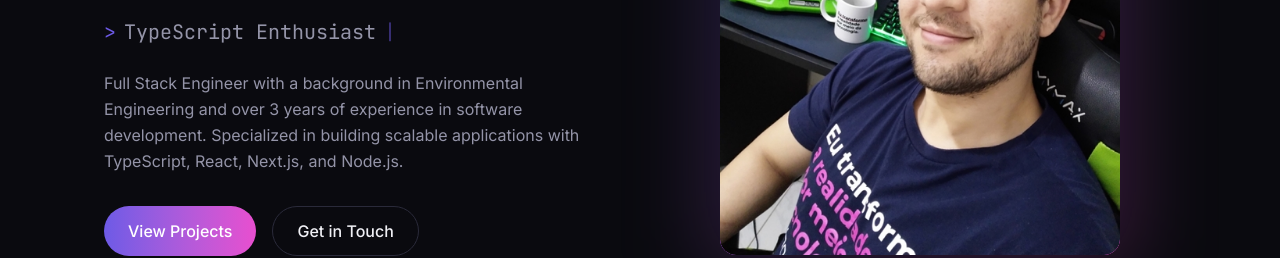
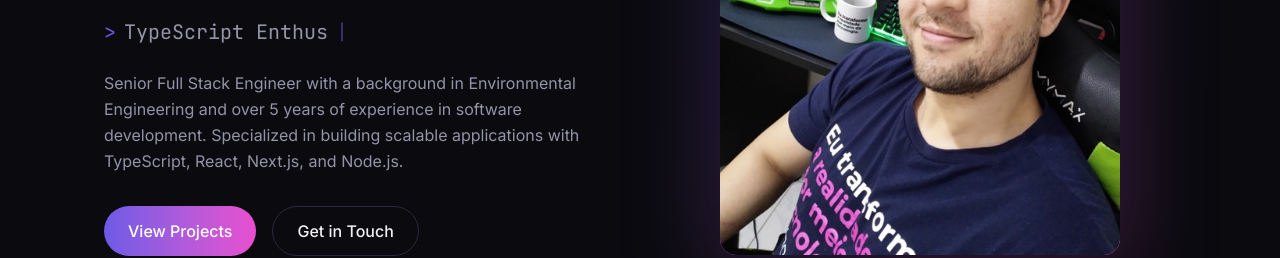
Before and after one commit to phaos93/portfolio, a Next.js app: page /portfolio/ in a window 1280 px wide. Shown: the part 385-643 px from the top of the page. Built offline with nearby package versions, Linux system fonts and the light colour scheme.

Commit message:
update: posicionamento Senior e Minha Casa (Mar 2021 - Jul 2026); experiencia para 5+ anos

```diff
--- a/src/app/layout.tsx
+++ b/src/app/layout.tsx
@@ -18,13 +18,13 @@ const jetbrainsMono = JetBrains_Mono({
 
 export const metadata: Metadata = {
   title: {
-    default: "Pedro Henrique | Full Stack Engineer",
+    default: "Pedro Henrique | Senior Full Stack Engineer",
     template: "%s | Pedro Henrique",
   },
   description:
-    "Engenheiro Full Stack de Salvador, Bahia. Especialista em TypeScript, React, Next.js, Node.js e soluções em nuvem.",
+    "Engenheiro Full Stack Sênior de Salvador, Bahia. Especialista em TypeScript, React, Next.js, Node.js e soluções em nuvem.",
   keywords: [
-    "Full Stack Engineer",
+    "Senior Full Stack Engineer",
     "React",
     "Next.js",
     "TypeScript",
@@ -37,9 +37,9 @@ export const metadata: Metadata = {
   ],
   authors: [{ name: "Pedro Henrique Araújo Oliveira Silva" }],
   openGraph: {
-    title: "Pedro Henrique | Full Stack Engineer",
+    title: "Pedro Henrique | Senior Full Stack Engineer",
     description:
-      "Full Stack Engineer from Salvador, Bahia. Specialized in TypeScript, React, Next.js, Node.js, and cloud solutions.",
+      "Senior Full Stack Engineer from Salvador, Bahia. Specialized in TypeScript, React, Next.js, Node.js, and cloud solutions.",
     type: "website",
     locale: "en_US",
     alternateLocale: "pt_BR",
@@ -47,9 +47,9 @@ export const metadata: Metadata = {
   },
   twitter: {
     card: "summary_large_image",
-    title: "Pedro Henrique | Full Stack Engineer",
+    title: "Pedro Henrique | Senior Full Stack Engineer",
     description:
-      "Full Stack Engineer from Salvador, Bahia. Specialized in TypeScript, React, Next.js, Node.js, and cloud solutions.",
+      "Senior Full Stack Engineer from Salvador, Bahia. Specialized in TypeScript, React, Next.js, Node.js, and cloud solutions.",
   },
   robots: { index: true, follow: true },
 };
--- a/src/components/sections/Hero.tsx
+++ b/src/components/sections/Hero.tsx
@@ -103,7 +103,7 @@ export function Hero() {
             <div className="gradient-border relative overflow-hidden rounded-2xl">
               <Image
                 src={`${basePath}/profilepic.jpg`}
-                alt="Pedro Henrique - Full Stack Engineer"
+                alt="Pedro Henrique - Senior Full Stack Engineer"
                 width={400}
                 height={400}
                 priority
--- a/src/data/experience.ts
+++ b/src/data/experience.ts
@@ -41,8 +41,8 @@ export const experiences: ExperienceEntry[] = [
       en: "Hologram",
     },
     role: {
-      pt: "Engenheiro de Software",
-      en: "Software Engineer",
+      pt: "Engenheiro de Software Sênior",
+      en: "Senior Software Engineer",
     },
     period: "Dez 2025 – Present",
     isCurrent: true,
@@ -75,10 +75,10 @@ export const experiences: ExperienceEntry[] = [
       en: "Minha Casa Construída LTDA",
     },
     role: {
-      pt: "Engenheiro Backend",
-      en: "Backend Engineer",
+      pt: "Engenheiro Backend Sênior",
+      en: "Senior Backend Engineer",
     },
-    period: "Set 2023 – Jul 2026",
+    period: "Mar 2021 – Jul 2026",
     description: [
       {
         pt: "Engenheiro backend único de uma plataforma imobiliária de venda de imóveis prontos e lançamentos (lotes e apartamentos), responsável pela API que serve tanto o site público quanto o sistema interno de gestão, em Node.js, TypeScript e PostgreSQL.",
--- a/src/data/personal.ts
+++ b/src/data/personal.ts
@@ -3,8 +3,8 @@ import type { PersonalInfo, NavLink } from "@/types";
 export const personalInfo: PersonalInfo = {
   name: "Pedro Henrique Araújo Oliveira Silva",
   title: {
-    pt: "Engenheiro Full Stack",
-    en: "Full Stack Engineer",
+    pt: "Engenheiro Full Stack Sênior",
+    en: "Senior Full Stack Engineer",
   },
   email: "phaos93@gmail.com",
   phone: "+55 (71) 9 8190-3434",
@@ -13,8 +13,8 @@ export const personalInfo: PersonalInfo = {
     en: "Salvador, Bahia, Brazil",
   },
   bio: {
-    pt: "Engenheiro Full Stack com formação em Engenharia Ambiental e mais de 3 anos de experiência em desenvolvimento de software. Especialista em construir aplicações escaláveis com TypeScript, React, Next.js e Node.js.",
-    en: "Full Stack Engineer with a background in Environmental Engineering and over 3 years of experience in software development. Specialized in building scalable applications with TypeScript, React, Next.js, and Node.js.",
+    pt: "Engenheiro Full Stack Sênior com formação em Engenharia Ambiental e mais de 5 anos de experiência em desenvolvimento de software. Especialista em construir aplicações escaláveis com TypeScript, React, Next.js e Node.js.",
+    en: "Senior Full Stack Engineer with a background in Environmental Engineering and over 5 years of experience in software development. Specialized in building scalable applications with TypeScript, React, Next.js, and Node.js.",
   },
   github: "https://github.com/phaos93",
   linkedin: "https://www.linkedin.com/in/pedro-araujo-silva/",
@@ -31,13 +31,13 @@ export const navLinks: NavLink[] = [
 
 export const heroSubtitles = {
   pt: [
-    "Full Stack Engineer",
+    "Senior Full Stack Engineer",
     "TypeScript Enthusiast",
     "Backend Architect",
     "Salvador, BA 🇧🇷",
   ],
   en: [
-    "Full Stack Engineer",
+    "Senior Full Stack Engineer",
     "TypeScript Enthusiast",
     "Backend Architect",
     "Salvador, BA 🇧🇷",
@@ -48,11 +48,11 @@ export const aboutText = {
   pt: [
     "Minha trajetória até o desenvolvimento de software foi pouco convencional. Me formei em Engenharia Ambiental pela Universidade Tiradentes, mas descobri no código uma paixão que me levou a mudar completamente de carreira.",
     "Em 2022, concluí a formação em Desenvolvimento Full Stack na Cubos Academy e desde então venho construindo soluções robustas para empresas reais, do back-end ao front-end.",
-    "Hoje, com mais de 3 anos de experiência, trabalho diariamente com TypeScript, React, Next.js, Node.js e serviços em nuvem. Acredito que o melhor código é aquele que resolve problemas reais de forma simples e escalável.",
+    "Hoje, com mais de 5 anos de experiência, trabalho diariamente com TypeScript, React, Next.js, Node.js e serviços em nuvem. Acredito que o melhor código é aquele que resolve problemas reais de forma simples e escalável.",
   ],
   en: [
     "My path to software development was unconventional. I graduated in Environmental Engineering from Universidade Tiradentes, but I found a passion in code that led me to completely change my career.",
     "In 2022, I completed the Full Stack Development program at Cubos Academy and since then I've been building robust solutions for real companies, from back-end to front-end.",
-    "Today, with over 3 years of experience, I work daily with TypeScript, React, Next.js, Node.js, and cloud services. I believe the best code is the one that solves real problems in a simple and scalable way.",
+    "Today, with over 5 years of experience, I work daily with TypeScript, React, Next.js, Node.js, and cloud services. I believe the best code is the one that solves real problems in a simple and scalable way.",
   ],
 };
```
Also changed, not shown: 2 other files (tests, documents, lock files or other folders).
